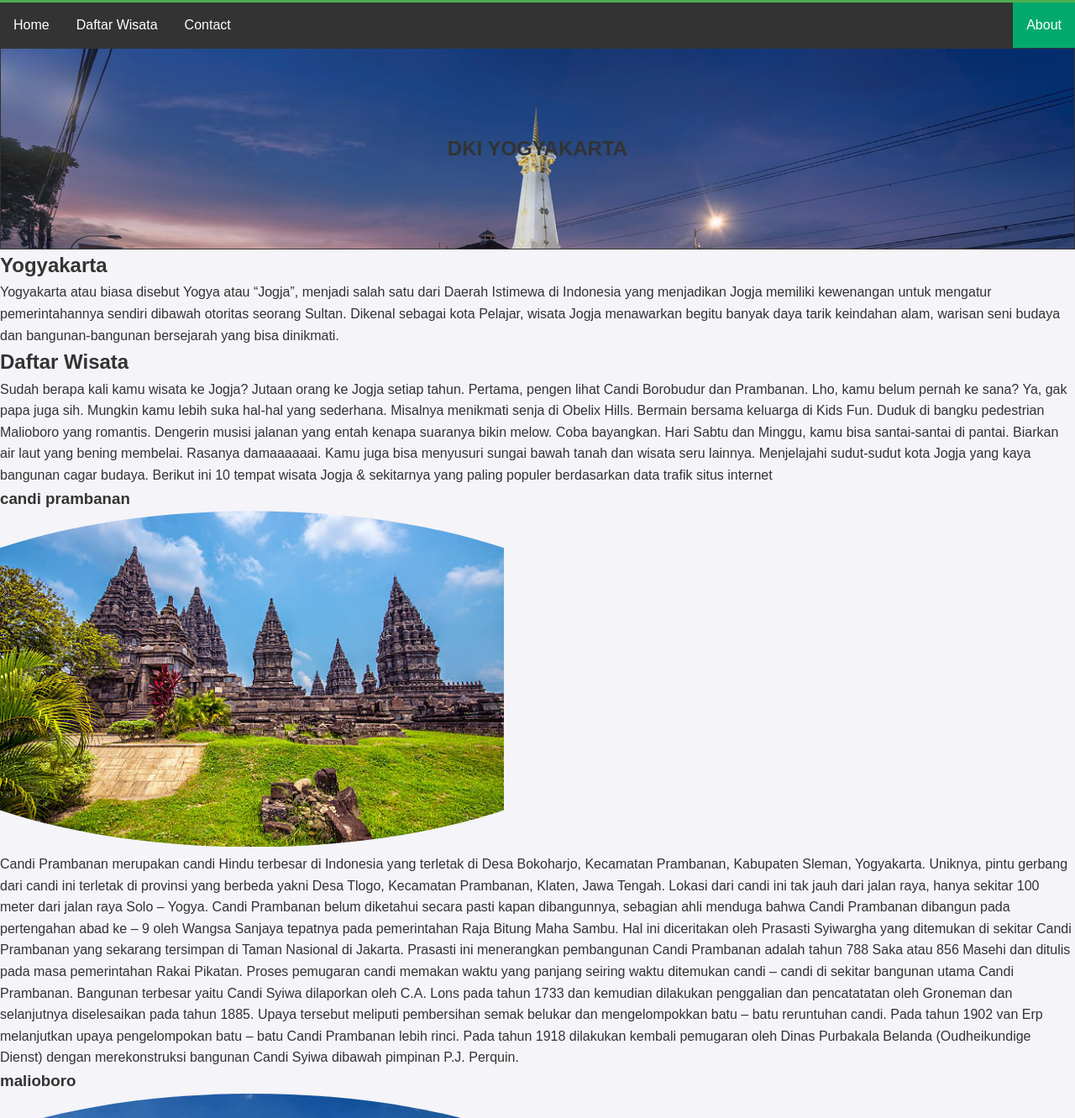
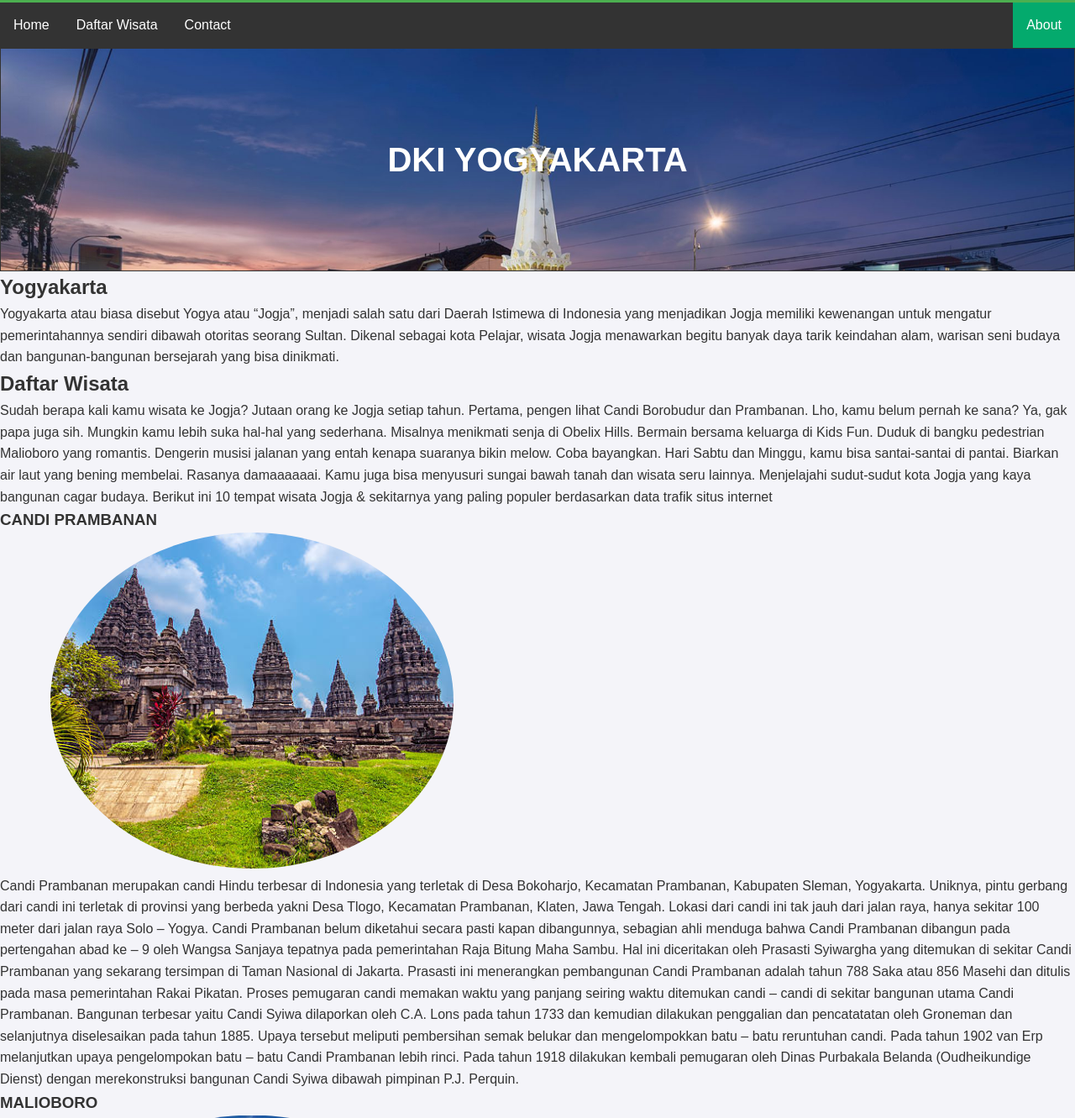
Before and after one commit to halima187/DaftarWisataJogja, a plain HTML site: page index.html in a window 1280 px wide. Shown: the part 101-1432 px from the top of the page at 84% size. Drawn offline with Linux system fonts and the light colour scheme.

Commit message:
Add files via upload

```diff
--- a/index.html
+++ b/index.html
@@ -58,7 +58,7 @@ li a:hover:not(.active) {
 </div>
 <section id="home" class="banner">
         <div class="banner-content">
-            <h2>DKI YOGYAKARTA</h2>
+            <h1>DKI YOGYAKARTA</h1>
         </div>
     </section>
 
@@ -75,10 +75,9 @@ li a:hover:not(.active) {
             <p>Sudah berapa kali kamu wisata ke Jogja? Jutaan orang ke Jogja setiap tahun. Pertama, pengen lihat Candi Borobudur dan Prambanan. Lho, kamu belum pernah ke sana? Ya, gak papa juga sih. Mungkin kamu lebih suka hal-hal yang sederhana. Misalnya menikmati senja di Obelix Hills. Bermain bersama keluarga di Kids Fun. Duduk di bangku pedestrian Malioboro yang romantis. Dengerin musisi jalanan yang entah kenapa suaranya bikin melow.
             Coba bayangkan. Hari Sabtu dan Minggu, kamu bisa santai-santai di pantai. Biarkan air laut yang bening membelai. Rasanya damaaaaaai. Kamu juga bisa menyusuri sungai bawah tanah dan wisata seru lainnya. Menjelajahi sudut-sudut kota Jogja yang kaya bangunan cagar budaya.
             Berikut ini 10 tempat wisata Jogja & sekitarnya yang paling populer berdasarkan data trafik situs internet</p>
+
         <div class="responsive">
-            <h3>candi prambanan</h3>
-
-
+              <h3>CANDI PRAMBANAN</h3>
   <div class="gallery">
     <a target="_blank" href="prambanan.jpg">
       <img src="prambanan.jpg" alt="Cinque Terre" width="600" height="400">
@@ -89,7 +88,7 @@ li a:hover:not(.active) {
 </div>
 
            <div class="responsive">
-            <h3>malioboro</h3>
+            <h3>MALIOBORO</h3>
   <div class="gallery">
     <a target="_blank" href="Malioboro.jpg">
       <img src="Malioboro.jpg" alt="Cinque Terre" width="600" height="400">
@@ -99,21 +98,21 @@ li a:hover:not(.active) {
 </div>
 
            <div class="responsive">
+            <h3>TUGU JOGJA</h3>
   <div class="gallery">
     <a target="_blank" href="tugu.jpg">
       <img src="tugu.jpg" alt="Cinque Terre" width="600" height="400">
     </a>
-    <h3>tugu jogja</h3>
     <div class="desc">Tugu Jogja merupakan salah satu ikon utama di kota pelajar ini. Mesti Tugu  Jogja tidak sebesar monas di Jakarta namun ternyata tempat tersebut memiliki nilai simbolis yang kuat yakni memiliki garis magis yang menghubungan Pantai Parangtritis dan Panggung Krapyak di Kabupaten Bantul, Keraton Yogyakarta di Kota Yogyakarta dan Gunung Merapi di Kabupaten Sleman.Tugu Jogja juga menjadi salah satu tujuan favorit wisatawan saat berlibur ke Jogja. Di lokasi ini menjadi salah satu wisata romantic bagi anak muda untuk mengabadikan moment indah di Jogja.</div>
   </div>
 </div>
 
             <div class="responsive">
+                <h3>CANDI BOROBUDUR</h3>
   <div class="gallery">
     <a target="_blank" href="Borobudur.jpg">
       <img src="Borobudur.jpg" alt="Cinque Terre" width="600" height="400">
     </a>
-    <h3>candi borobudur</h3>
     <div class="desc">Candi Borobudur (bahasa Jawa: ꦕꦟ꧀ꦝꦶꦧꦫꦧꦸꦝꦸꦂ, translit. Candhi Båråbudhur) adalah sebuah candi Buddha yang terletak di Borobudur, Magelang, Jawa Tengah, Indonesia. Candi ini terletak kurang lebih 100 km di sebelah barat daya Semarang, 86 km di sebelah barat Surakarta, dan 40 km di sebelah barat laut Yogyakarta. Candi dengan banyak stupa ini didirikan oleh para penganut agama Buddha Mahayana sekitar tahun 800-an Masehi pada masa pemerintahan wangsa Syailendra. Borobudur adalah candi atau kuil Buddha terbesar di dunia, sekaligus salah satu monumen Buddha terbesar di dunia. </div>
   </div>
 </div>
--- a/styles.css
+++ b/styles.css
@@ -21,11 +21,15 @@ header {
     padding: 20px;
 }
 
-header h1 {
+h1 {
     font-size: 2.5em;
+    color: white;
 }
 h2 {
   text-align: justify;
+}
+h3 {
+    text-align: justify;
 }
 
 /* Kontainer untuk daftar wisata */
@@ -53,7 +57,7 @@ h2 {
 
 /* Gambar tempat wisata */
 .wisata-item img {
-    width: 500%;
+    width: 100%;
     height: auto;
 
     border-bottom: 3px solid #4CAF50;
@@ -126,7 +130,7 @@ img{
 
 img {
   float: center;
-  clip-path: ellipse(80% 50%);
+  clip-path: ellipse(40% 50%);
   shape-outside: ellipse(45% 50%);
 
 }
```
